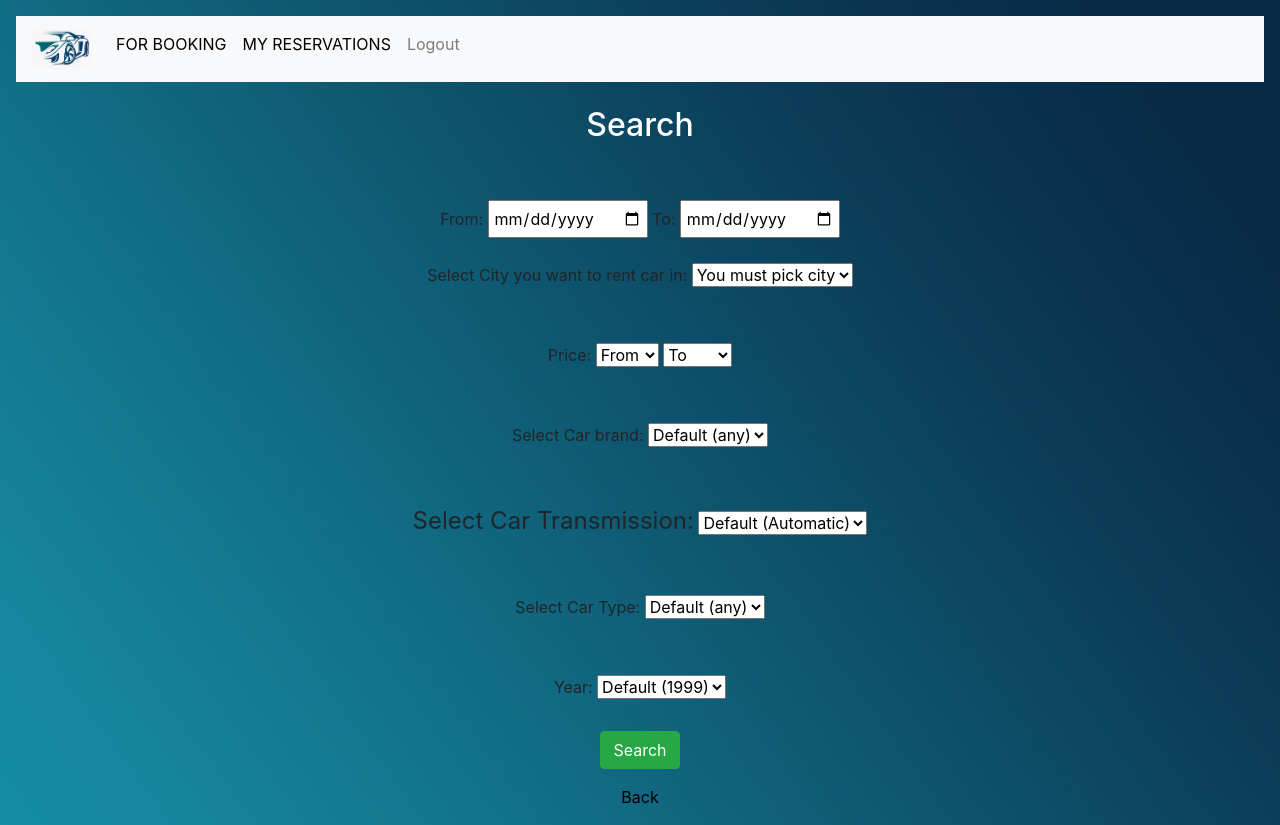
After one commit to youssefhassan369/car_rental, a PHP site: page /temp.php in a window 1280 px wide. The commit adds this page. Run offline with PHP 8.4, Linux system fonts and the light colour scheme.

Commit message:
features added

```diff
--- /dev/null
+++ b/temp.php
@@ -0,0 +1,266 @@
+<html>
+	<head>
+		<title>Booking</title>
+		<style>
+		body {
+		background-image: url('cards_background.png');
+		background-repeat: no-repeat;
+		background-attachment: fixed;
+		background-size: cover;
+		}
+		</style>
+		<link rel="stylesheet" media="screen" href="bootstrap.min.css">
+
+
+
+		<script type = "text/javascript">
+
+   function do_search()
+   {
+
+	var RStart_date = document.forms["form3"]["RStart_date"].value;
+      var REnd_date = document.forms["form3"]["REnd_date"].value;
+	  var fprice = document.forms["form3"]["fprice"].value;
+      var tprice = document.forms["form3"]["tprice"].value;
+
+
+      if(reg())
+      {
+
+         $.ajax
+            ({
+            type:'post',
+            url:'search_design.php',
+            data:{
+               do_search:"do_search",
+			   RStart_date:RStart_date,
+               REnd_date:REnd_date,
+			   fprice:fprice,
+			   tprice:tprice,
+            },
+            success:function(response)
+            {
+               if(response=="success")
+               {
+                  window.location.href="cards.php";
+               }
+               else
+               {
+
+                     alert("Wrong Details");
+               }
+            }
+         });
+      }
+
+      else
+      {
+         alert("Please Fill All The Details");
+      }
+
+      return false;
+   }
+
+   function reg()
+   {
+      var emptt1 = document.forms["form3"]["RStart_date"].value;
+      var emptt2 = document.forms["form3"]["REnd_date"].value;
+      var emptt3 = document.forms["form3"]["city"].value;
+	  var emptt4 = document.forms["form3"]["fprice"].value;
+      var emptt5 = document.forms["form3"]["tprice"].value;
+
+	  if (empt1.trim() == "" || empt2.trim()=="" || empt3.trim()=="")
+	  {
+         alert("Please fill the empty field");
+         return false;
+      }
+      else if(emptt1 < emptt2)
+      {
+         alert("please choose a valid start and end date");
+         return false;
+      }
+	  else if(emptt4 <= emptt5)
+      {
+         alert("please choose a valid price");
+         return false;
+      }
+      else
+      {
+         return true;
+      }
+   }
+
+</script>
+
+<nav class="navbar navbar-expand-lg navbar-light bg-light ">
+
+				<button class="navbar-toggler" type="button" data-toggle="collapse" data-target="#navbarSupportedContent" aria-controls="navbarSupportedContent" aria-expanded="false" aria-label="Toggle navigation">
+					<span class="navbar-toggler-icon"></span>
+				</button>
+
+				<div class="collapse navbar-collapse" id="navbarSupportedContent">
+					<ul class="navbar-nav mr-auto">
+					<a class="navbar-brand" href="#">
+   						 <img src="logo2.png" width="60" height="40" alt="">
+					</a>
+						<li class="nav-item active">
+							<a style="color:black"class="nav-link" href="search_desgin.php">FOR BOOKING </a>
+						</li>
+						<li class="nav-item active">
+							<a style="color:black"class="nav-link" href="reservations.php">MY RESERVATIONS </a>
+						</li>
+
+
+						<li class="nav-item">
+							<a  class="nav-link" href="logout.php">Logout</a>
+						</li>
+
+					</ul>
+				</div>
+
+			</nav>
+	</head>
+
+	<body style="text-align:center" class="modal-body">
+	<div>
+
+		<form action='search.php' method='post' onsubmit="return do_search();" id="form3">
+		<br>
+	<h2 style="color:white">Search</h2>
+		<br><br>
+
+			<label for="from_date">From:</label>
+			<input style="padding: 4px; width: 160px;"  value=""type="date" id="RStart_date" name="RStart_date">
+			<label for="to_date">To:</label>
+			<input  style="padding: 4px; width: 160px;" type="date" id="REnd_date" name="REnd_date">
+
+
+
+   			<br></br>
+		<label>Select City you want to rent car in:</label>
+								<select name="city" id="city">
+								<option class="ca"  value="">You must pick city</option>
+								<option class="ca" value="cairo">Cairo</option>
+							<option  class="ca" value="alexandria">Alexandria</option>
+							<option  class="ca" value="giza">Giza</option>
+
+
+																			</select><br>
+																			<br></br>
+
+
+		<label> Price:</label>
+							<select name="Fprice" id="fprice">
+								<option class="ca"  value="0"> From </option>
+								<option class="ca" value="500">500</option>
+								<option  class="ca" value="1000">1000</option>
+								<option  class="ca" value="1500">1500</option>
+								<option  class="ca" value="2000">2000</option>
+								<option  class="ca" value="2500">2500</option>
+								<option  class="ca" value="3000">3000</option>
+								<option  class="ca" value="3500">3500</option>
+								<option  class="ca" value="400">4000</option>
+								<option  class="ca" value="4500">4500</option>
+								<option  class="ca" value="5000">5000</option>
+
+							</select>
+
+							<select name="tprice" id="tprice">
+								<option class="ca"  value="10000"> To </option>
+								<option  class="ca" value="1000">1000</option>
+								<option  class="ca" value="1500">1500</option>
+								<option  class="ca" value="2000">2000</option>
+								<option  class="ca" value="2500">2500</option>
+								<option  class="ca" value="3000">3000</option>
+								<option  class="ca" value="3500">3500</option>
+								<option  class="ca" value="400">4000</option>
+								<option  class="ca" value="4500">4500</option>
+								<option  class="ca" value="5000">5000</option>
+								<option  class="ca" value="5500">5500</option>
+								<option  class="ca" value="6000">6000</option>
+								<option  class="ca" value="6500">6500</option>
+								<option  class="ca" value="7000">7000</option>
+								<option  class="ca" value="7500">7500</option>
+								<option  class="ca" value="8000">8000</option>
+								<option  class="ca" value="8500">8500</option>
+								<option  class="ca" value="9000">9000</option>
+								<option  class="ca" value="9500">9500</option>
+								<option  class="ca" value="10000">10000</option>
+
+													</select><br>
+
+
+		<br></br>
+		<label>Select Car brand:</label>
+							<select name="brand" id="brand">
+							<option class="ca"  value="">Default (any)</option>
+   								<!-- to do  -->
+
+								</select><br>
+		<br></br>
+
+
+
+		<label style="font-size:150% ">Select Car Transmission:</label>
+					<select name="transsmision" id="transmission">
+							<option class="ca"  value="a">Default (Automatic) </option>
+							<option class="ca" value="m">Manual</option>
+							<option  class="ca" value="a">Automatic</option><br>
+
+								</select><br>
+
+			<br></br>
+		<label>Select Car Type:</label>
+														<select name="type" id="type">
+															<option class="ca"  value="">Default (any)</option>
+															<option  class="ca" value="Sedan">Sedan</option>
+															<option  class="ca" value="CrossOver">Cross Over</option>
+															<option class="ca" value="Pickup">Pick up</option>
+															<option  class="ca" value="HatchBack">HatchBack</option>
+															<option  class="ca" value="Van">Van</option>
+															<option  class="ca" value="Coupe">Coupe</option>
+
+														</select><br>
+			<br></br>
+			<label for="year">Year:</label>
+			<select  id="year" >
+																						<option value="1999">Default (1999)</option>
+																						<option value="1999">1999</option>
+																						<option value="2000">2000</option>
+																						<option value="2001">2001</option>
+																						<option value="2002">2002</option>
+																						<option value="2003">2003</option>
+																						<option value="2004">2004</option>
+																						<option value="2005">2005</option>
+																						<option value="2006">2006</option>
+																						<option value="2007">2007</option>
+																		        		<option value="2008">2008</option>
+																						<option value="2009">2009</option>
+																						<option value="2010">2010</option>
+																						<option value="2011">2011</option>
+																						<option value="2012">2012</option>
+																						<option value="2013">2013</option>
+																						<option value="2014">2014</option>
+																						<option value="2015">2015</option>
+																						<option value="2016">2016</option>
+																						<option value="2017">2017</option>
+																						<option value="2018">2018</option>
+																						<option value="2019">2019</option>
+																						<option value="2020">2020</option>
+																						<option value="2021">2021</option>
+																						<option value="2022">2022</option>
+</select>
+		<br></br>
+
+
+			<button type="submit"  class="btn btn-success" value='search' >Search</button>
+
+
+						</form>
+					</div>
+						<a style="color:black" href="options.php" class="ca">Back</a>
+					</div>
+			</form>
+		</div>
+	</body>
+</html>
--- a/welcome.php
+++ b/welcome.php
@@ -25,7 +25,7 @@
    						 <img src="logo2.png" width="60" height="40" alt="">
 					</a>
 						<li class="nav-item active">
-							<a class="nav-link" href="search.php">FOR BOOKING <span class="sr-only">(current)</span></a>
+							<a class="nav-link" href="search_design.php">FOR BOOKING <span class="sr-only">(current)</span></a>
 						</li>
 						<li class="nav-item active">
 							<a class="nav-link" href="reservations.php">MY RESERVATIONS <span class="sr-only">(current)</span></a>
```
Also changed, not shown: ReservationsInPeriodForAllCars.php (added, +18 -0 lines), ReservationsOfCar.php (added, +19 -0 lines), cards.php (added, +106 -0 lines), dailyPayment.php (added, +17 -0 lines), reservOfCustomer.php (added, +17 -0 lines), search_design.php (added, +274 -0 lines), stateOfCar.php (added, +26 -0 lines), cards_background.png (added).
